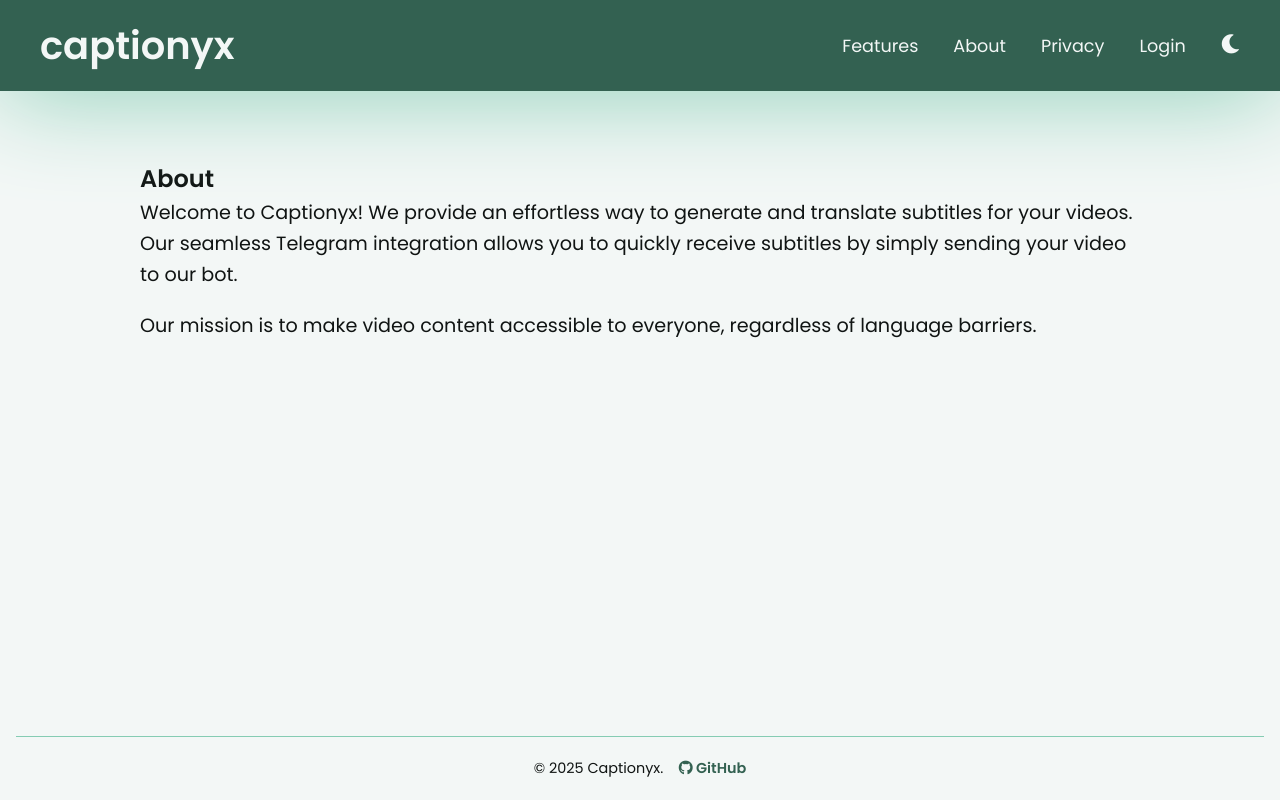
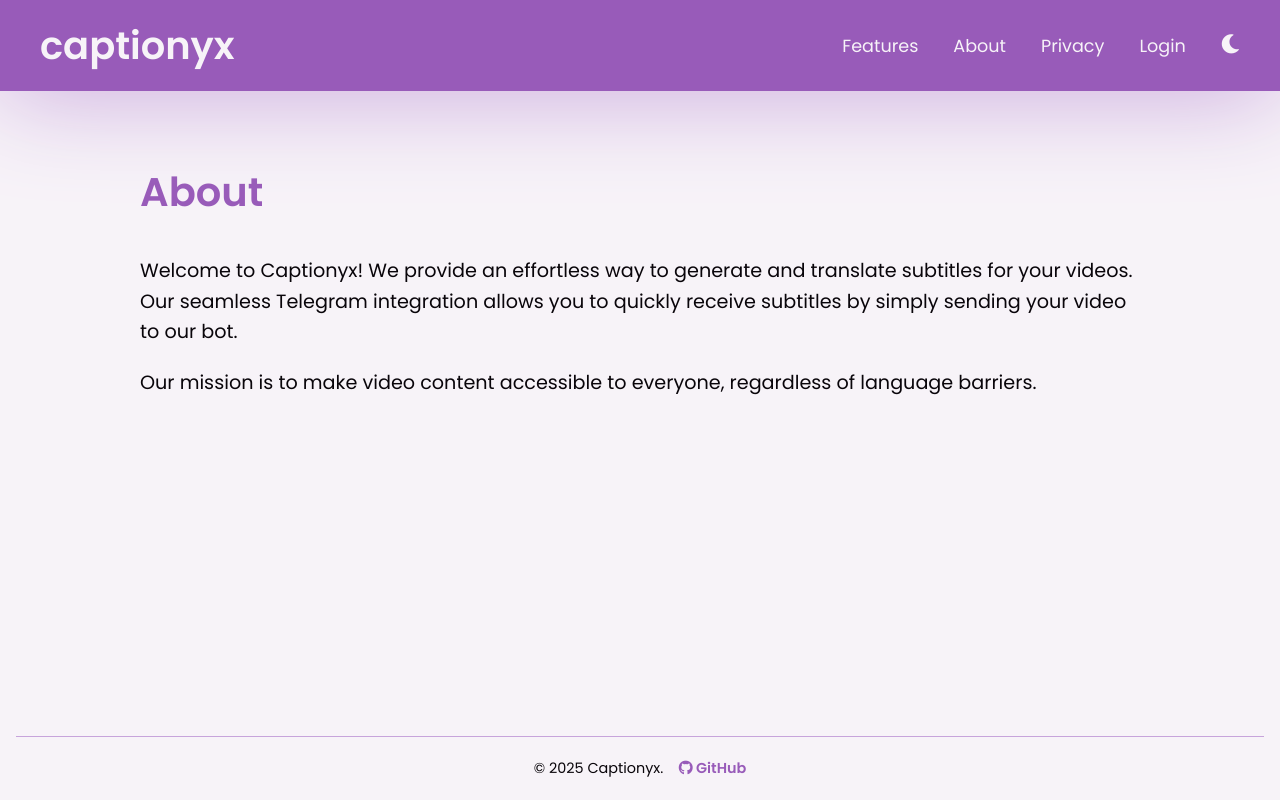
Before and after one commit to awerks/website, a Flask app: page /about in a window 1280 px wide. Run offline with Flask 2, Linux system fonts and the light colour scheme.

Commit message:
Add About page styles and update layout; adjust color variables for consistency

```diff
--- a/app.py
+++ b/app.py
@@ -82,6 +82,10 @@ def dashboard():
     first_name = session.get("first_name")
     username = session.get("username")
     photo_url = session.get("photo_url")
+    #    # fake data for testing
+    #     user_id = "123456789"
+    #     first_name = "John"
+    #     username = "john_doe"
     return render_template("dashboard.html", first_name=first_name, id=user_id, username=username, photo_url=photo_url)
 
 
--- /dev/null
+++ b/static/about.css
@@ -0,0 +1,5 @@
+h1 {
+    color: var(--header);
+    font-size: 2.5rem;
+    margin-bottom: 2rem;
+}
--- a/static/base.css
+++ b/static/base.css
@@ -1,18 +1,20 @@
 :root[data-theme="light"] {
-    --text: #101413;
-    --background: #f3f7f6;
-    --primary: #336151;
-    --secondary: #85ccb3;
-    --accent: #34a27b;
+    --text: #09050a;
+    --background: #f7f3f8;
+    --primary: #985bb9;
+    --secondary: #c7a4db;
+    --accent: #ab72ca;
+    --header: #985bb9;
     --card-shadow: 0 4px 20px rgba(0, 0, 0, 0.1);
 }
 
 :root[data-theme="dark"] {
-    --text: #ebefee;
-    --background: #1b2724;
-    --primary: #9eccbc;
-    --secondary: #337a61;
-    --accent: #5dcba4;
+    --text: #f9f5fa;
+    --background: #24102a;
+    --primary: #8346a4;
+    --secondary: #47245b;
+    --accent: #6e358d;
+    --header: #c7a4db;
     --card-shadow: 0 4px 20px rgba(0, 0, 0, 0.7);
     /* Deeper shadow */
 }
@@ -87,7 +89,7 @@ main section {
 }
 
 main section h2 {
-    color: var(--primary);
+    color: var(--header);
     margin-bottom: 20px;
     font-size: 2rem;
     border-bottom: 2px solid #ddd;
@@ -194,7 +196,7 @@ nav a:hover {
 
 :root[data-theme="dark"] .button {
     box-shadow: none;
-    background-color: var(--secondary);
+    /* background-color: var(--primary); */
 }
 
 :root[data-theme="dark"] .button:hover {
--- a/static/video.css
+++ b/static/video.css
@@ -9,6 +9,7 @@
 .video-page-container h2 {
     font-size: 2rem;
     margin-bottom: 0.5rem;
+    color: var(--header)
 }
 
 .video-page-container p {
@@ -30,10 +31,12 @@
     border-radius: 4px;
     transition: background 0.3s ease;
     font-weight: 600;
+    box-shadow: 0 4px 10px var(--primary);
 }
 
 .video-page-container .button.support-button {
     background-color: var(--accent);
+    /* box-shadow: 0 4px 10px var(--accent); */
 }
 
 .video-page-container .button:hover {
@@ -41,7 +44,7 @@
 }
 
 .video-page-container .button.support-button:hover {
-    background-color: var(--primary);
+    background-color: var(--secondary);
 }
 
 .video-wrapper {
--- a/templates/about.html
+++ b/templates/about.html
@@ -1,5 +1,9 @@
 {% extends "base.html" %}
 {% block title %}About{% endblock %}
+{% block extra_head %}
+<link rel="stylesheet" href="/static/about.css">
+{% endblock %}
+
 {% block content %}
 <main>
     <section>
```
